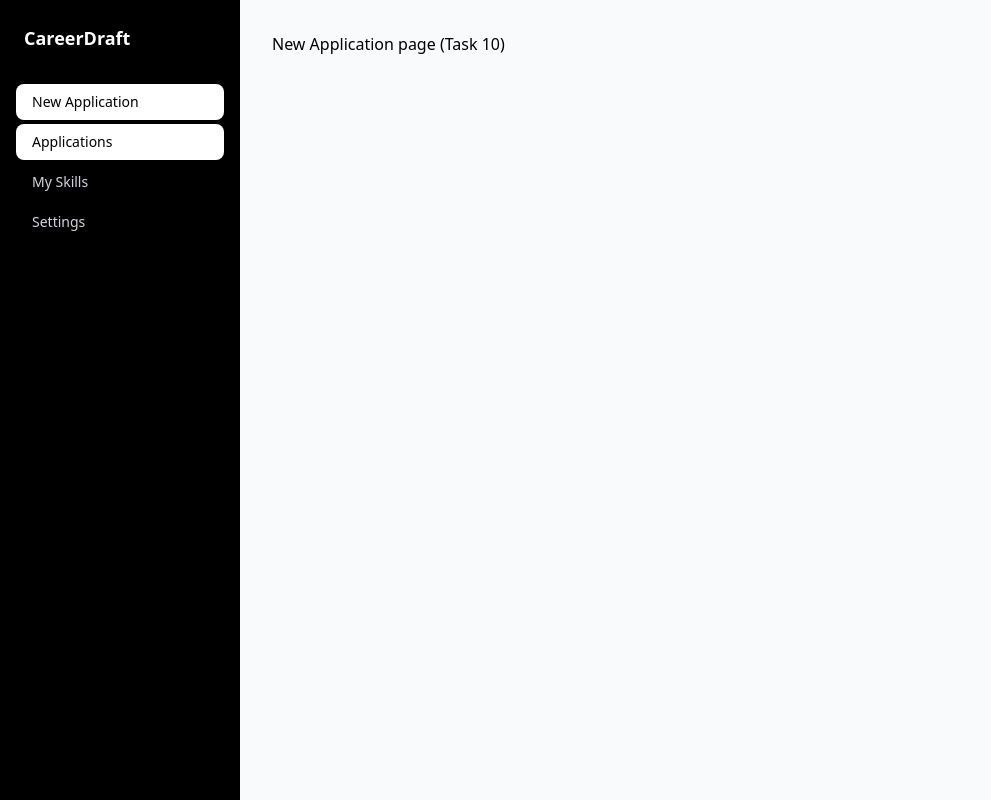
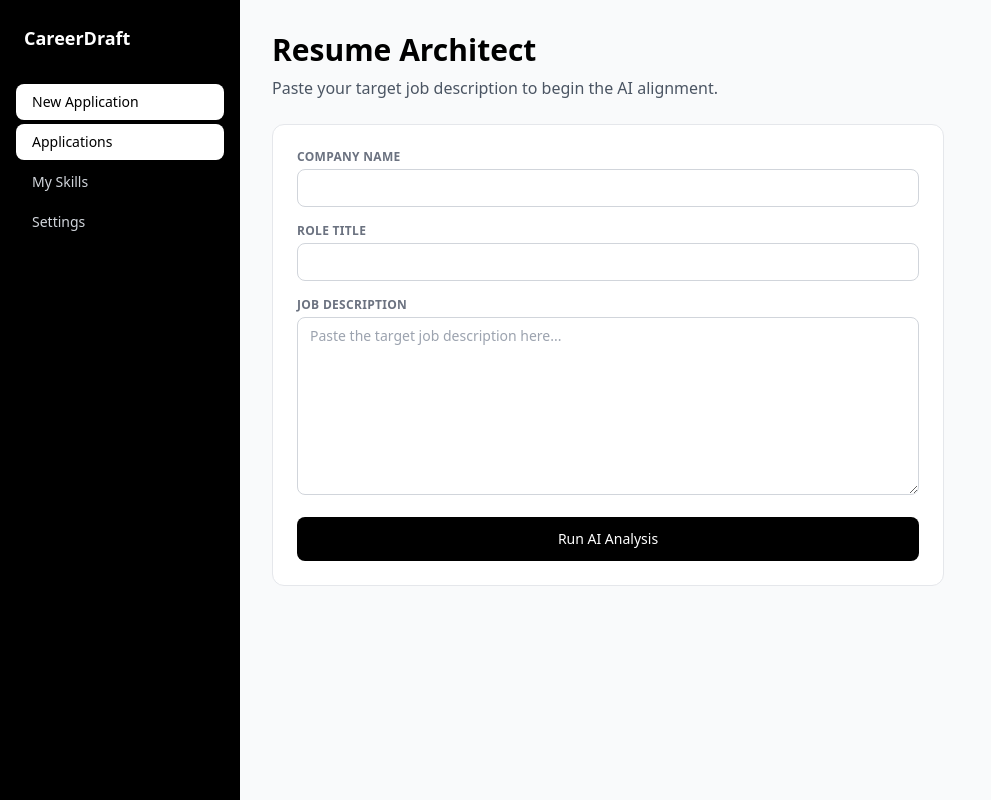
Before and after one commit to ADAMAMZAR/resume-builder, a React (Vite) app in the folder frontend/: page /applications/new in a window 1280 px wide. Shown: the whole page, without its empty margins (0-991 px from the left). Built offline with nearby package versions, Linux system fonts and the light colour scheme; no server answers.

Commit message:
feat: add new application page

```diff
--- a/frontend/src/pages/NewApplication.jsx
+++ b/frontend/src/pages/NewApplication.jsx
@@ -1,3 +1,78 @@
+import { useState } from "react";
+import { useNavigate } from "react-router-dom";
+import { createApplication, ApiError } from "../api.js";
+import ErrorBanner from "../components/ErrorBanner.jsx";
+
 export default function NewApplication() {
-  return <div>New Application page (Task 10)</div>;
+  const navigate = useNavigate();
+  const [form, setForm] = useState({ company_name: "", role_title: "", jd_text: "" });
+  const [error, setError] = useState("");
+  const [submitting, setSubmitting] = useState(false);
+
+  async function handleSubmit(e) {
+    e.preventDefault();
+    setError("");
+    setSubmitting(true);
+    try {
+      const created = await createApplication(form);
+      navigate(`/applications/${created.id}`);
+    } catch (err) {
+      setError(err instanceof ApiError ? err.detail : "Failed to create application");
+      setSubmitting(false);
+    }
+  }
+
+  return (
+    <div className="max-w-2xl">
+      <h1 className="mb-2 text-3xl font-bold">Resume Architect</h1>
+      <p className="mb-6 text-gray-600">
+        Paste your target job description to begin the AI alignment.
+      </p>
+      <ErrorBanner message={error} />
+      <form onSubmit={handleSubmit} className="space-y-4 rounded-xl border border-gray-200 bg-white p-6">
+        <div>
+          <label className="mb-1 block text-xs font-semibold uppercase tracking-wide text-gray-500">
+            Company Name
+          </label>
+          <input
+            required
+            value={form.company_name}
+            onChange={(e) => setForm({ ...form, company_name: e.target.value })}
+            className="w-full rounded-lg border border-gray-300 px-3 py-2 text-sm"
+          />
+        </div>
+        <div>
+          <label className="mb-1 block text-xs font-semibold uppercase tracking-wide text-gray-500">
+            Role Title
+          </label>
+          <input
+            required
+            value={form.role_title}
+            onChange={(e) => setForm({ ...form, role_title: e.target.value })}
+            className="w-full rounded-lg border border-gray-300 px-3 py-2 text-sm"
+          />
+        </div>
+        <div>
+          <label className="mb-1 block text-xs font-semibold uppercase tracking-wide text-gray-500">
+            Job Description
+          </label>
+          <textarea
+            required
+            rows={8}
+            value={form.jd_text}
+            onChange={(e) => setForm({ ...form, jd_text: e.target.value })}
+            placeholder="Paste the target job description here..."
+            className="w-full rounded-lg border border-gray-300 px-3 py-2 text-sm"
+          />
+        </div>
+        <button
+          type="submit"
+          disabled={submitting}
+          className="w-full rounded-lg bg-black px-4 py-3 text-sm font-medium text-white disabled:opacity-50"
+        >
+          {submitting ? "Analyzing..." : "Run AI Analysis"}
+        </button>
+      </form>
+    </div>
+  );
 }
```
